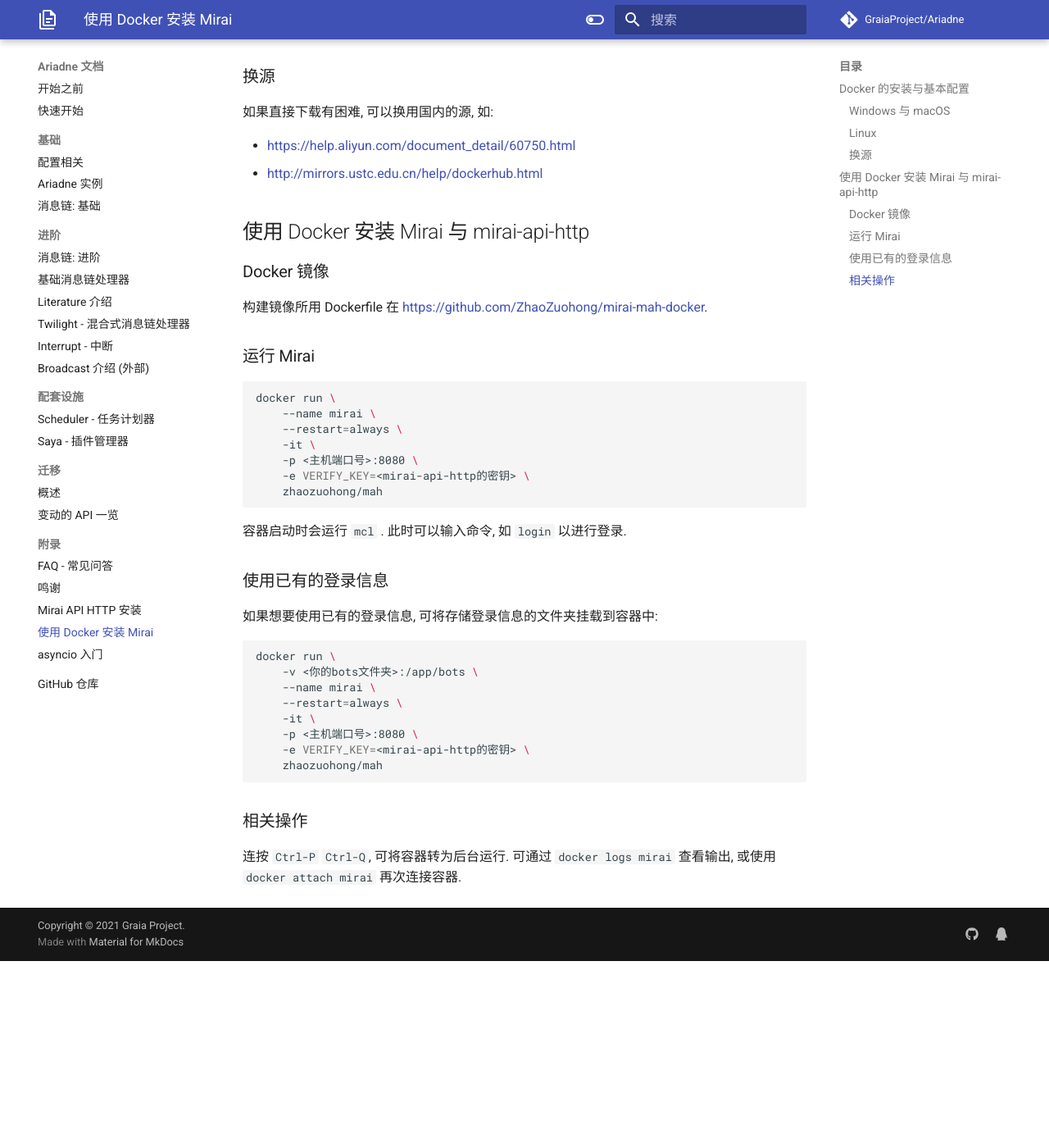
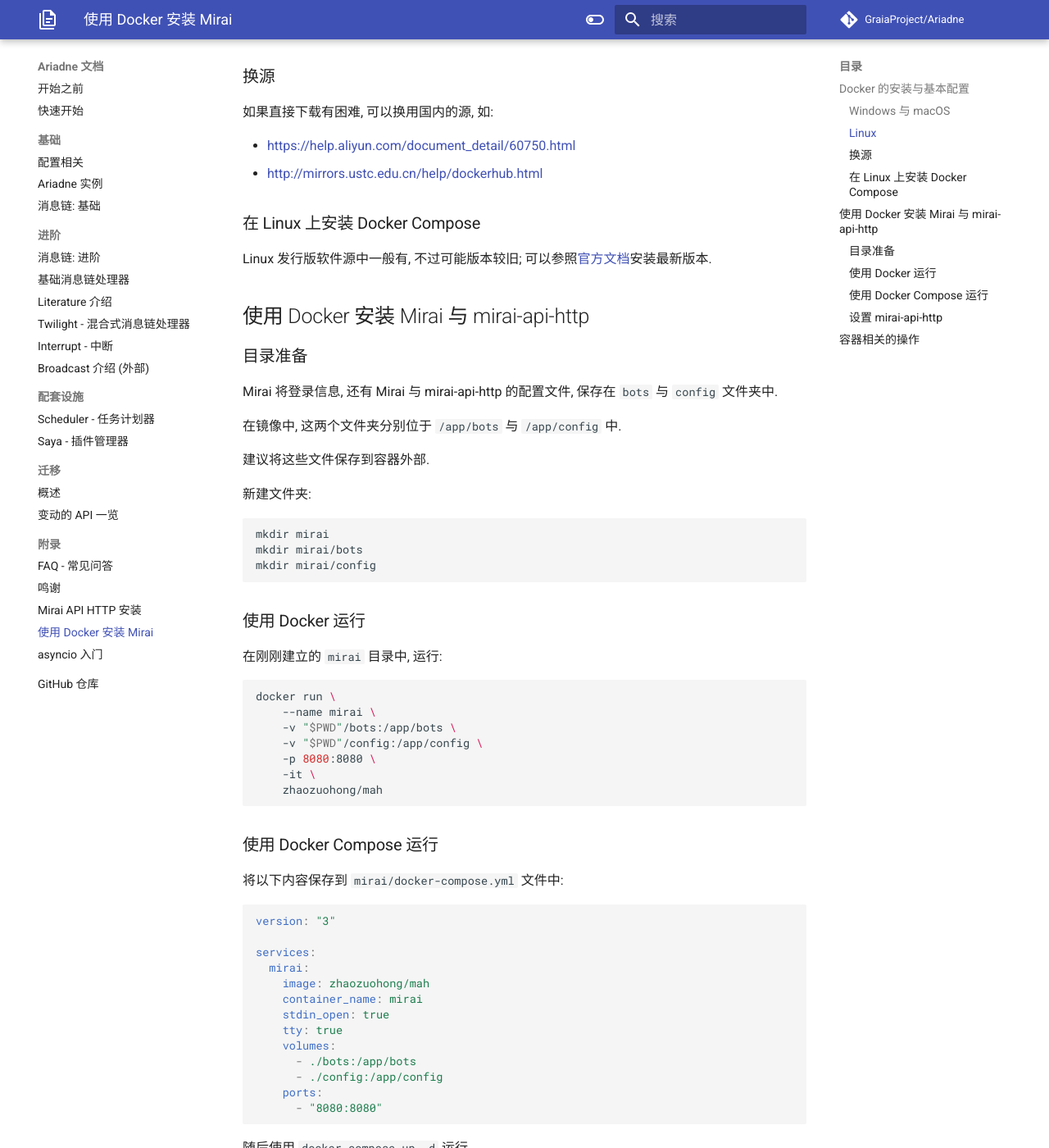
Before and after one commit to GraiaProject/Ariadne, an MkDocs documentation site: the page built from guide/docs/appendix/docker.md, in a window 1280 px wide and 1400 px high, scrolled down 360 px. Shown: the whole window at 82% size. Built offline with MkDocs 1.6.1 and Material for MkDocs 9.7.7, drawn with Linux system fonts in a browser that asks for light colours; comment, search, counter and statistics services are not loaded; before the commit the page ends 1532 px from its top, so only the background shows below that; some of the changed text lies outside the part shown.

Commit message:
更新 Docker 相关教程 (#23)

````diff
--- a/guide/docs/appendix/docker.md
+++ b/guide/docs/appendix/docker.md
@@ -17,41 +17,102 @@
 - [https://help.aliyun.com/document_detail/60750.html](https://help.aliyun.com/document_detail/60750.html)
 - [http://mirrors.ustc.edu.cn/help/dockerhub.html](http://mirrors.ustc.edu.cn/help/dockerhub.html)
 
+### 在 Linux 上安装 Docker Compose
+
+Linux 发行版软件源中一般有, 不过可能版本较旧; 可以参照[官方文档](https://docs.docker.com/compose/install/)安装最新版本.
+
 ## 使用 Docker 安装 Mirai 与 mirai-api-http
 
-### Docker 镜像
+### 目录准备
 
-构建镜像所用 Dockerfile 在 [https://github.com/ZhaoZuohong/mirai-mah-docker](https://github.com/ZhaoZuohong/mirai-mah-docker).
+Mirai 将登录信息, 还有 Mirai 与 mirai-api-http 的配置文件, 保存在 `bots` 与 `config` 文件夹中.
 
-### 运行 Mirai
+在镜像中, 这两个文件夹分别位于 `/app/bots` 与 `/app/config` 中.
+
+建议将这些文件保存到容器外部.
+
+新建文件夹:
+
+```bash
+mkdir mirai
+mkdir mirai/bots
+mkdir mirai/config
+```
+
+### 使用 Docker 运行
+
+在刚刚建立的 `mirai` 目录中, 运行:
 
 ```bash
 docker run \
     --name mirai \
-    --restart=always \
+    -v "$PWD"/bots:/app/bots \
+    -v "$PWD"/config:/app/config \
+    -p 8080:8080 \
     -it \
-    -p <主机端口号>:8080 \
-    -e VERIFY_KEY=<mirai-api-http的密钥> \
     zhaozuohong/mah
 ```
 
-容器启动时会运行 `mcl` . 此时可以输入命令, 如 `login` 以进行登录.
+### 使用 Docker Compose 运行
 
-### 使用已有的登录信息
+将以下内容保存到 `mirai/docker-compose.yml` 文件中:
 
-如果想要使用已有的登录信息, 可将存储登录信息的文件夹挂载到容器中:
+```yml
+version: "3"
+
+services:
+  mirai:
+    image: zhaozuohong/mah
+    container_name: mirai
+    stdin_open: true
+    tty: true
+    volumes:
+      - ./bots:/app/bots
+      - ./config:/app/config
+    ports:
+      - "8080:8080"
+```
+
+随后使用 `docker-compose up -d` 运行.
+
+### 设置 mirai-api-http
+
+mirai-api-http 的设置文件在 `mirai/config/net.mamoe.mirai-api-http/settings.yml` .
+
+注意 `adapterSettings` 下的设置, 是 `mirai-api-http` 在容器中的网络设置. 因此, `host` 应该写 `0.0.0.0`, 端口保持 `8080` 即可.
+
+如果想让 mirai-api-http 绑定其它端口在 `8080` 以外的端口运行, 不需要修改 mirai-api-http 的端口设置, 只要修改 Docker 命令或者 `docker-compose.yml` 文件即可.
+
+例如, 在 `3000` 端口运行:
 
 ```bash
 docker run \
-    -v <你的bots文件夹>:/app/bots \
     --name mirai \
-    --restart=always \
+    -v "$PWD"/bots:/app/bots \
+    -v "$PWD"/config:/app/config \
+    -p 3000:8080 \
     -it \
-    -p <主机端口号>:8080 \
-    -e VERIFY_KEY=<mirai-api-http的密钥> \
     zhaozuohong/mah
 ```
 
-### 相关操作
+或使用 Docker Compose:
 
-连按 `Ctrl-P` `Ctrl-Q`, 可将容器转为后台运行. 可通过 `docker logs mirai` 查看输出, 或使用 `docker attach mirai` 再次连接容器.
+```yml
+version: "3"
+
+services:
+  mirai:
+    image: zhaozuohong/mah
+    container_name: mirai
+    stdin_open: true
+    tty: true
+    volumes:
+      - ./bots:/app/bots
+      - ./config:/app/config
+    ports:
+      - "3000:8080"
+```
+
+## 容器相关的操作
+
+连按 `Ctrl-P` `Ctrl-Q`, 将容器转为后台运行. 可通过 `docker logs mirai` 查看输出, 或使用 `docker attach mirai` 再次连接容器.
````
Also changed, not shown: guide/docs/quickstart.md (+4 -5 lines).
